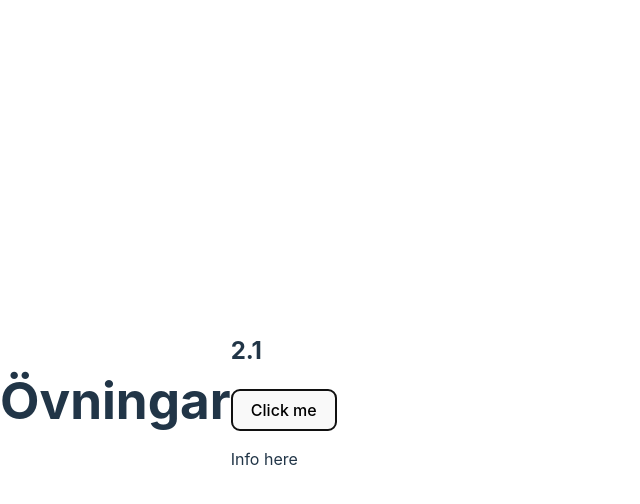
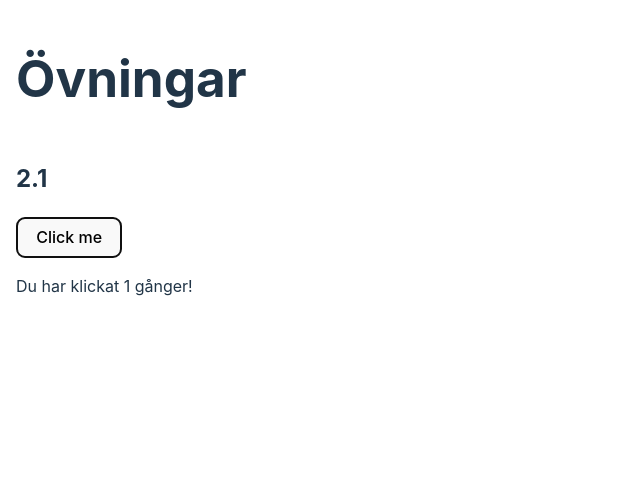
Before and after one commit to ha-fed23-fuls/02-dom, a website built with Vite: page index.html in a window 1280 px wide. Both pictures are taken after a click on the button "Click me". Shown: the whole page, without its empty margins (0-640 px from the left). Built offline with nearby package versions, Linux system fonts and the light colour scheme.

Commit message:
Övning 2.1

```diff
--- a/index.html
+++ b/index.html
@@ -12,7 +12,7 @@
 
 	<section>
 		<h2> 2.1 </h2>
-		<button> Click me </button>
+		<button class="count-button"> Click me </button>
 		<p class="info"> Info here </p>
 	</section>
 
--- a/src/main.ts
+++ b/src/main.ts
@@ -6,3 +6,23 @@
 // Plocka ut element ur DOM
 // State-variabel för antal klick
 // Event listener för button, som uppdaterar innerText i <p>
+type Callback = (event: Event) => void;
+
+const countButton: HTMLButtonElement | null = document.querySelector<HTMLButtonElement>('.count-button')
+const infoPara: HTMLParagraphElement | null = document.querySelector<HTMLParagraphElement>('.info')
+// Alternativ: lägg till "!" eller "as HTMLButtonElement"
+
+let clicks: number = 0
+if( countButton && infoPara ) {
+	const whenClick: Callback = () => {  // behöver inte event vid klick-händelser
+		// öka state-variabeln
+		// uppdatera texten i infoPara
+		clicks++
+		infoPara.innerText = `Du har klickat ${clicks} gånger!`
+	}
+
+	countButton.addEventListener('click', whenClick)
+	// Alternativ till if-sats: countButton?.addEventListener.....
+} else {
+	console.log('Oh noes vi hittar inte DOM-elementen!')
+}
--- a/src/style.css
+++ b/src/style.css
@@ -25,7 +25,8 @@
 body {
   margin: 0;
   display: flex;
-  place-items: center;
+  flex-direction: column;
+  padding: 1rem;
   min-width: 320px;
   min-height: 100vh;
 }
```
